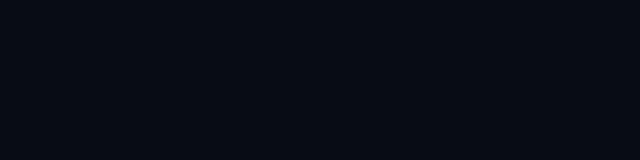
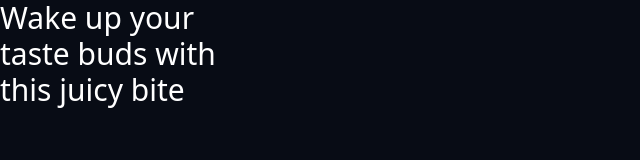
Before and after one commit to elamuhombe/gomycode-50-design-challenges, a website: page 04.juicy-bite/index.html in a window 1280 px wide. Shown: the whole page, without its empty margins (0-640 px from the left). Drawn offline with Linux system fonts and the light colour scheme.

Commit message:
feat: Create hero banner and add white color to text

```diff
--- a/04.juicy-bite/index.html
+++ b/04.juicy-bite/index.html
@@ -8,7 +8,18 @@
     <title>Juicy Bites</title>
 </head>
 <body>
+    <!-- main container -->
+    <div class="flex">
+        <!-- hero-section container -->
+        <div>
+            <!-- hero-banner -->
+            <div>
+                <h1 class="text-3xl" style="color: white;">Wake up your<br>taste buds with<br>this juicy bite
+            </h1>
+            </div>
+        </div>
 
+    </div>
 
 
 </body>
```
